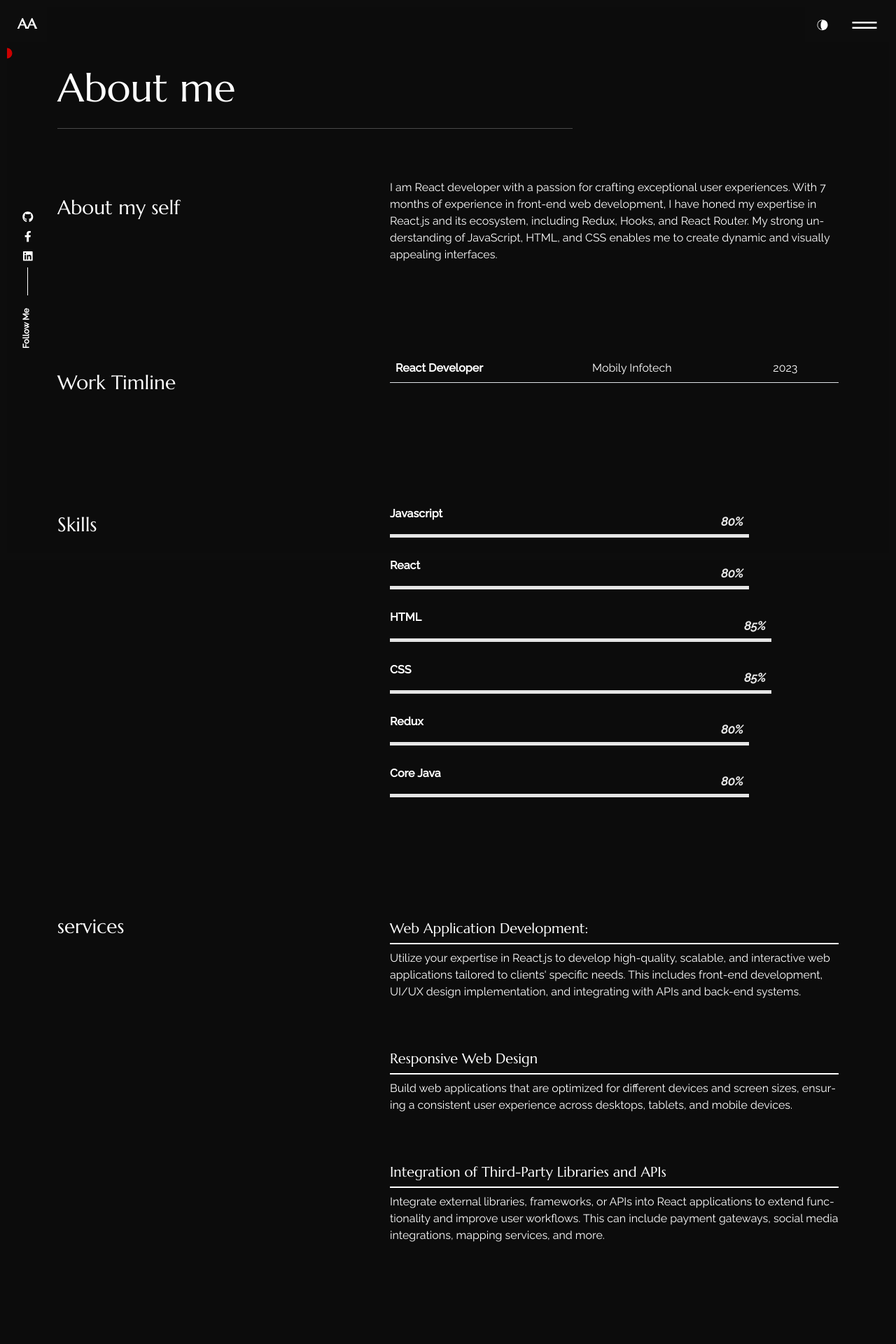
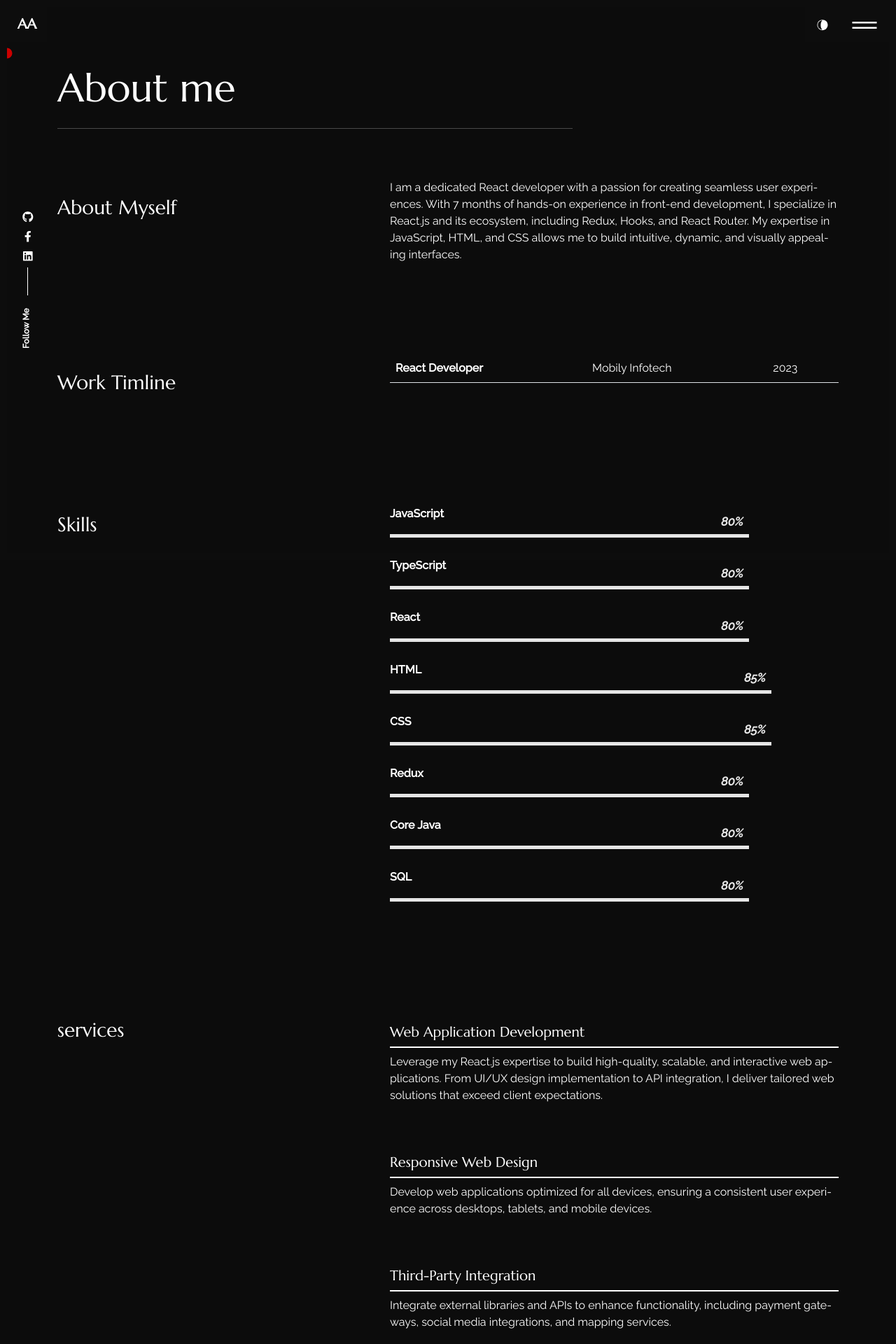
Before and after one commit to theashish05/ashish-portfolio, a React (Create React App) app: page /about in a window 1280 px wide. Shown: the top 1920 px of the page at 70% size. Before the commit the page ends 1817 px from the top, so only its background shows below. Built offline with nearby package versions, Linux system fonts and the light colour scheme.

Commit message:
Update content_option.js FULL

```diff
--- a/src/content_option.js
+++ b/src/content_option.js
@@ -1,25 +1,25 @@
 const logotext = "AA";
 const meta = {
     title: "Ashish Acharya",
-    description: "I’m Ashish Acharya ,React developer,currently working in Bengaluru",
+    description: "I’m Ashish Acharya, a passionate React developer, currently working in Bengaluru, crafting dynamic web experiences.",
 };
 
 const introdata = {
     title: "I’m Ashish Acharya",
     animated: {
-        first: "I code cool websites",
-        second: "I love coding",
-        third: "I design templates,cards",
+        first: "Building modern websites",
+        second: "Coding with passion",
+        third: "Designing sleek interfaces",
     },
-    description: "To leverage my expertise in React development and passion for creating intuitive user interfaces to contribute to the success of a dynamic and innovative organization, while continuously expanding my skill set and staying up-to-date with the latest industry trends and technologies.",
+    description: "As a React developer, I aim to blend technical skills with creativity to design and develop user-centric interfaces. With a strong foundation in front-end development, I constantly strive to stay ahead of industry trends and push the boundaries of web development.",
     your_img_url: "https://media.licdn.com/dms/image/v2/D5603AQEO66rqhFympA/profile-displayphoto-shrink_800_800/profile-displayphoto-shrink_800_800/0/1722841748655?e=1733961600&v=beta&t=Hg9MAyVKntRYk1ISdAHvIIp78aaeb8DLgfBkIunRuXI",
-
 };
 
 const dataabout = {
-    title: "About my self",
-    aboutme: "I am React developer with a passion for crafting exceptional user experiences. With 7 months of experience in front-end web development, I have honed my expertise in React.js and its ecosystem, including Redux, Hooks, and React Router. My strong understanding of JavaScript, HTML, and CSS enables me to create dynamic and visually appealing interfaces.",
+    title: "About Myself",
+    aboutme: "I am a dedicated React developer with a passion for creating seamless user experiences. With 7 months of hands-on experience in front-end development, I specialize in React.js and its ecosystem, including Redux, Hooks, and React Router. My expertise in JavaScript, HTML, and CSS allows me to build intuitive, dynamic, and visually appealing interfaces.",
 };
+
 const worktimeline = [
     {
         jobtitle: "React Developer",
@@ -29,50 +29,36 @@ const worktimeline = [
 ];
 
 const skills = [
+    { name: "JavaScript", value: 80 },
+    { name: "TypeScript", value: 80 },
+    { name: "React", value: 80 },
+    { name: "HTML", value: 85 },
+    { name: "CSS", value: 85 },
+    { name: "Redux", value: 80 },
+    { name: "Core Java", value: 80 },
+    { name: "SQL", value: 80 },
+];
+
+const services = [
     {
-        name: "Javascript",
-        value: 80,
+        title: "Web Application Development",
+        description: "Leverage my React.js expertise to build high-quality, scalable, and interactive web applications. From UI/UX design implementation to API integration, I deliver tailored web solutions that exceed client expectations.",
     },
     {
-        name: "React",
-        value: 80,
+        title: "Responsive Web Design",
+        description: "Develop web applications optimized for all devices, ensuring a consistent user experience across desktops, tablets, and mobile devices.",
     },
     {
-        name: "HTML",
-        value: 85,
-    },
-    {
-        name: "CSS",
-        value: 85,
-    },
-    {
-        name: "Redux",
-        value: 80,
-    },
-    {
-        name: "Core Java",
-        value: 80,
+        title: "Third-Party Integration",
+        description: "Integrate external libraries and APIs to enhance functionality, including payment gateways, social media integrations, and mapping services.",
     },
 ];
 
-const services = [{
-    title: "Web Application Development:",
-    description: " Utilize your expertise in React.js to develop high-quality, scalable, and interactive web applications tailored to clients' specific needs. This includes front-end development, UI/UX design implementation, and integrating with APIs and back-end systems.",
-},
+const dataportfolio = [
     {
-    title: "Responsive Web Design",
-    description: " Build web applications that are optimized for different devices and screen sizes, ensuring a consistent user experience across desktops, tablets, and mobile devices.",
-},
-{
-    title: "Integration of Third-Party Libraries and APIs",
-    description: "  Integrate external libraries, frameworks, or APIs into React applications to extend functionality and improve user workflows. This can include payment gateways, social media integrations, mapping services, and more.",
-},
-];
-
-const dataportfolio = [{
         img: "https://media.licdn.com/dms/image/D5603AQEnstYIMCI8DA/profile-displayphoto-shrink_200_200/0/1672547675458?e=1691625600&v=beta&t=2GcS-jm2sYUZW-KwnraJ3Ybx7snlcBOyan8pBkmGhro",
-    description: "Resume",
-    link:"https://drive.google.com/file/d/1ATyYaIgJgoQGXuxspDuVQ4dkBx3z0y7q/view?usp=sharing",
+        description: "My Resume",
+        link: "https://drive.google.com/file/d/1ATyYaIgJgoQGXuxspDuVQ4dkBx3z0y7q/view?usp=sharing",
     },
     {
         img: "https://encrypted-tbn0.gstatic.com/images?q=tbn:ANd9GcQUGKvBoGgsPxDELkcZf3XPFsuzpSGWnjU9Z9A-yDcM3g&usqp=CAU&ec=48665699",
@@ -81,18 +67,15 @@ const dataportfolio = [{
     },
     {
         img: "https://encrypted-tbn0.gstatic.com/images?q=tbn:ANd9GcRI1-o0VU7FB2adKZWqu7NvNQZrI2qJFX2rdXkhb8iI7g&usqp=CAU&ec=48665699",
-    description: "Cards Templates",
+        description: "Card Templates",
         link: "Contact",
     },
-
 ];
 
 const contactConfig = {
     YOUR_EMAIL: "ashishacharyag305@gmail.com",
     YOUR_FONE: "9880043832",
-    description: "Feel free to contact me at [Your email address] or [Your phone number]. I'm available for new opportunities and would love to discuss how I can contribute to your project.",
-    // creat an emailjs.com account
-    // check out this tutorial https://www.emailjs.com/docs/examples/reactjs/
+    description: "Feel free to reach out to me via email or phone. I’m always open to new opportunities and eager to contribute to exciting projects.",
     YOUR_SERVICE_ID: "service_8dqbsic",
     YOUR_USER_ID: "user_id",
 };
@@ -103,6 +86,7 @@ const socialprofils = {
     linkedin: "https://www.linkedin.com/in/ashish-acharya-g-946109220",
     instagram: "https://instagram.com/_the_ashish",
 };
+
 export {
     meta,
     dataabout,
@@ -115,48 +99,3 @@ export {
     socialprofils,
     logotext,
 };
-
-
-
-
-
-
-
-
-
-
-
-
-
-
-// {
-//     img: "https://encrypted-tbn0.gstatic.com/images?q=tbn:ANd9GcTB4pyFzCS2X-ubzcRMix4B4NbDyrOm35bY17H585eklw&usqp=CAU&ec=48665699",
-//     description: "The wisdom of life consists in the elimination of non-essentials.",
-//     link: "#",
-// },
-// {
-//     img: "https://encrypted-tbn0.gstatic.com/images?q=tbn:ANd9GcRZHvQZvB6J2fv0IW5QiKBNNmAIY1t1TGV1N-VBNPsSaw&usqp=CAU&ec=48665699",
-//     description: "The wisdom of life consists in the elimination of non-essentials.",
-//     link: "#",
-// },
-// {
-//     img: "https://encrypted-tbn0.gstatic.com/images?q=tbn:ANd9GcQh5gK8XC4hiA1G1o_D99z3ji6E51-WlB-fuqIgKx9kBg&usqp=CAU&ec=48665699",
-//     description: "The wisdom of life consists in the elimination of non-essentials.",
-//     link: "#",
-// },
-
-// {
-//     img: "https://encrypted-tbn0.gstatic.com/images?q=tbn:ANd9GcRs8LGcCpKau75OpsxqgcXVMhecYIlq0Ap9YxRn-PzLVw&usqp=CAU&ec=48665699",
-//     description: "The wisdom of life consists in the elimination of non-essentials.",
-//     link: "#",
-// },
-// {
-//     img: "https://encrypted-tbn0.gstatic.com/images?q=tbn:ANd9GcSFWz4Ib4fnw6t4as8eoDiYaEafylI-_At0j9Dm1ubUc4KUBsdarwGEGp1r9CtyKcTFIgacL2yDIRM&usqp=CAU&ec=48665699",
-//     description: "The wisdom of life consists in the elimination of non-essentials.",
-//     link: "#",
-// },
-// {
-//     img: "https://encrypted-tbn0.gstatic.com/images?q=tbn:ANd9GcTZyT1_HNB4aKbSe0AYxUvp7nL7x6nGHVxLQ7WDx84O7A&usqp=CAU&ec=48665699",
-//     description: "The wisdom of life consists in the elimination of non-essentials.",
-//     link: "#",
-// }
```
Lines whose indentation alone changed are shown as unchanged.
